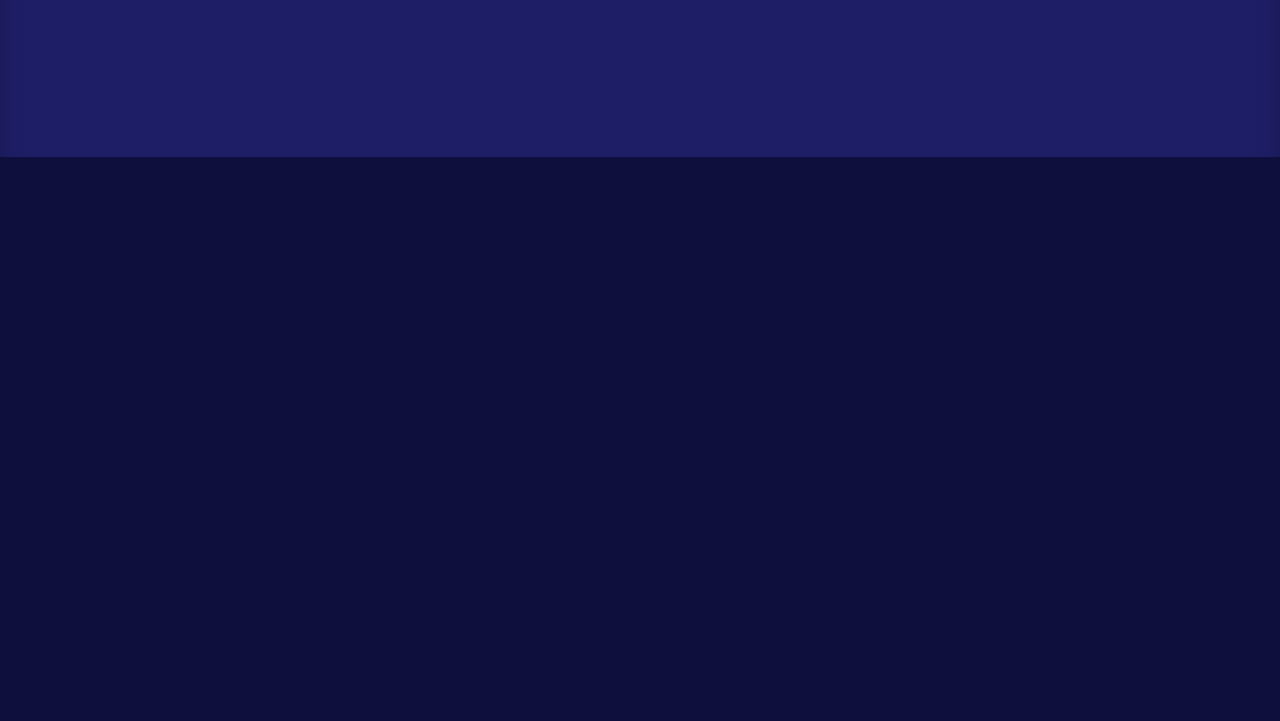
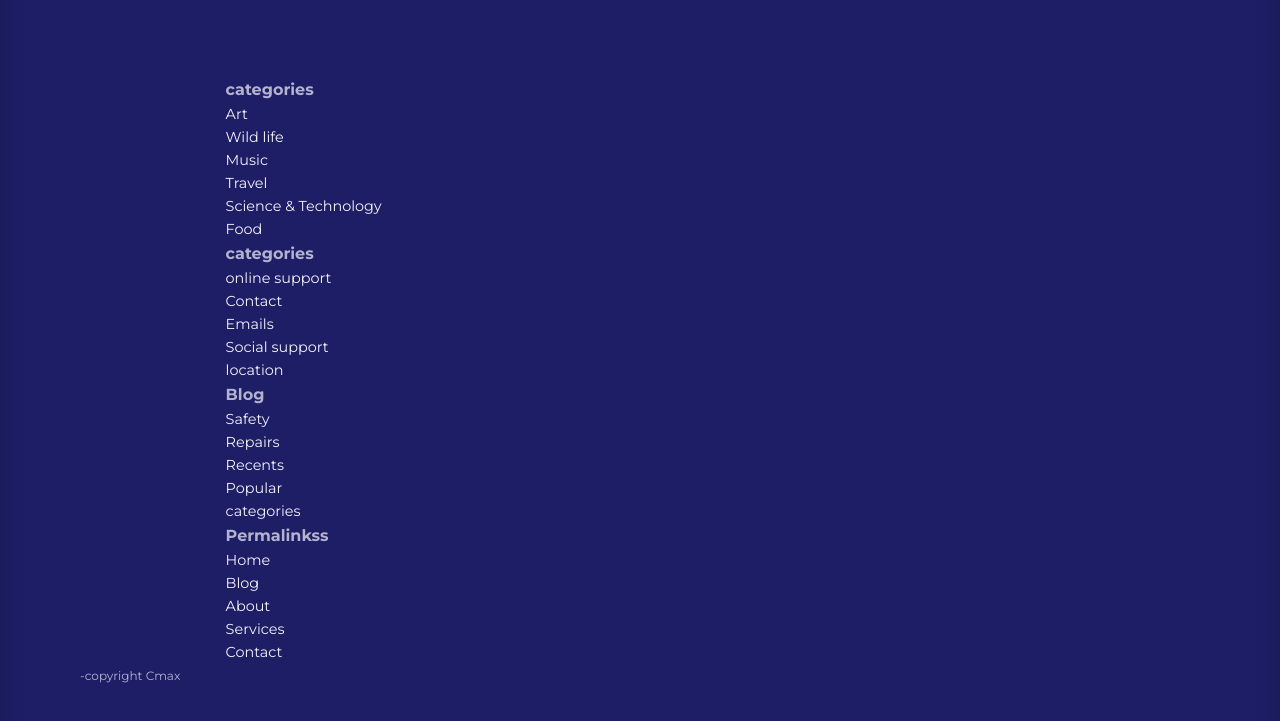
Before and after one commit to xtract-1/blog, a plain HTML site: page index.html in a window 1280 px wide. Shown: the part 2710-3431 px from the top of the page. Before the commit the page ends 2867 px from the top, so only its background shows below. Drawn offline with Linux system fonts and the light colour scheme; files whose address does not match are found by name.

Commit message:
Update index.html

```diff
--- a/index.html
+++ b/index.html
@@ -326,6 +326,64 @@
             <a href="#" target="_blank"><i class="fa-brands fa-linkedin"></i></a>
 
         </div>
+   <div class="container footer-container">
+            <article>
+                <h4>categories</h4>
+                <ul>
+
+                    <li><a href="">Art</a></li>
+                    <li><a href="">Wild life</a></li>
+                    <li><a href="">Music</a></li>
+                    <li><a href="">Travel</a></li>
+                    <li><a href="">Science & Technology</a></li>
+                    <li><a href="">Food</a></li>
+                </ul>
+            </article>
+
+            <article>
+                <h4>categories</h4>
+                <ul>
+
+                    <li><a href="">online support</a></li>
+                    <li><a href="">Contact</a></li>
+                    <li><a href="">Emails</a></li>
+                    <li><a href="">Social support</a></li>
+                    <li><a href="">location</a></li>
+
+                </ul>
+            </article>
+
+            <article>
+                <h4>Blog</h4>
+                <ul>
+
+                    <li><a href="">Safety</a></li>
+                    <li><a href="">Repairs</a></li>
+                    <li><a href="">Recents</a></li>
+                    <li><a href="">Popular</a></li>
+                    <li><a href="">categories</a></li>
+
+                </ul>
+            </article>
+
+            <article>
+                <h4>Permalinkss</h4>
+                <ul>
+
+                    <li><a href="">Home</a></li>
+                    <li><a href="">Blog</a></li>
+                    <li><a href="">About</a></li>
+                    <li><a href="">Services</a></li>
+                    <li><a href="">Contact</a></li>
+
+                </ul>
+            </article>
+        </div>
+
+        <div class="footer-copyright">
+            <small>-copyright Cmax</small>
+        </div>
+
 
 
 
```
